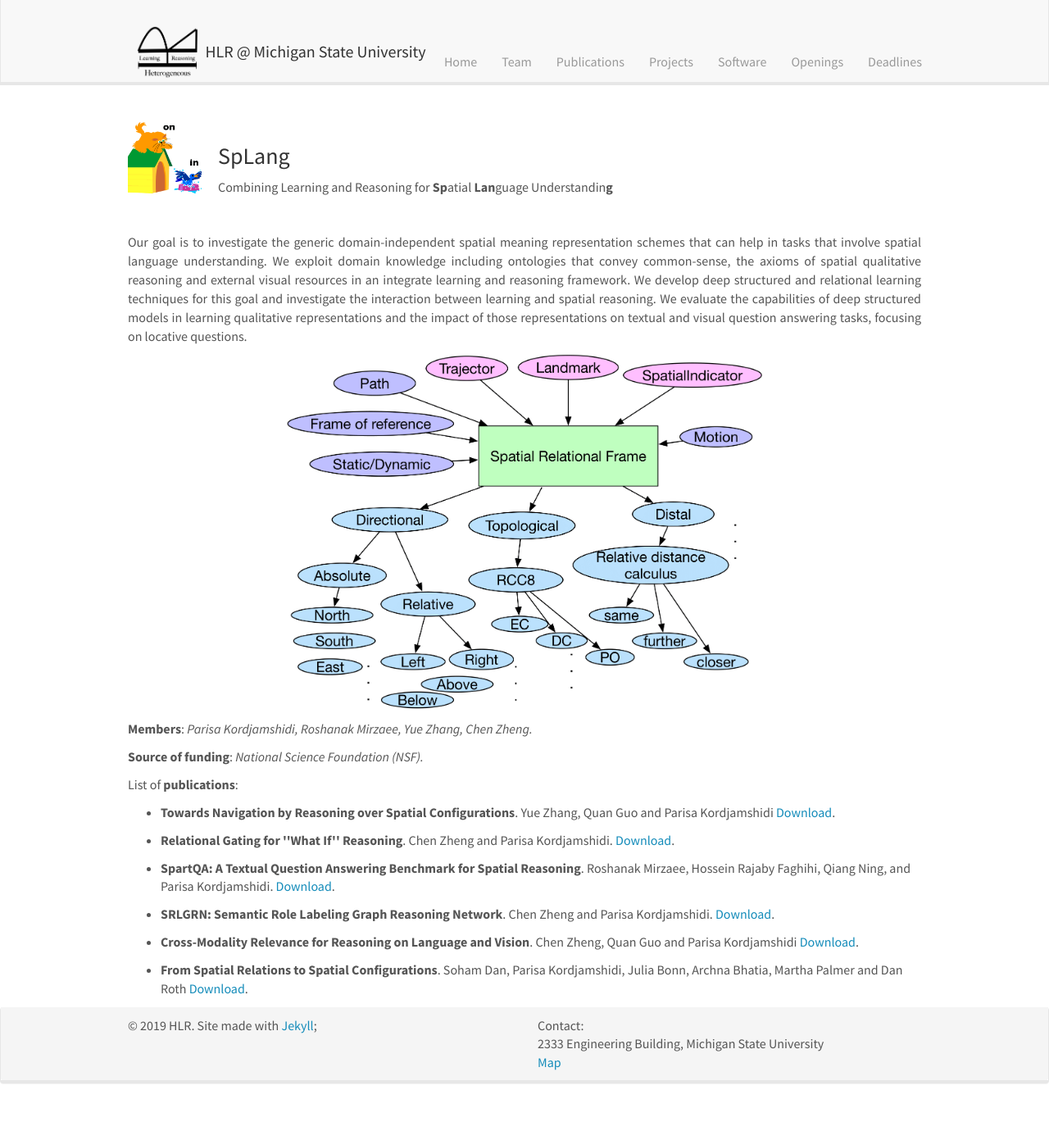
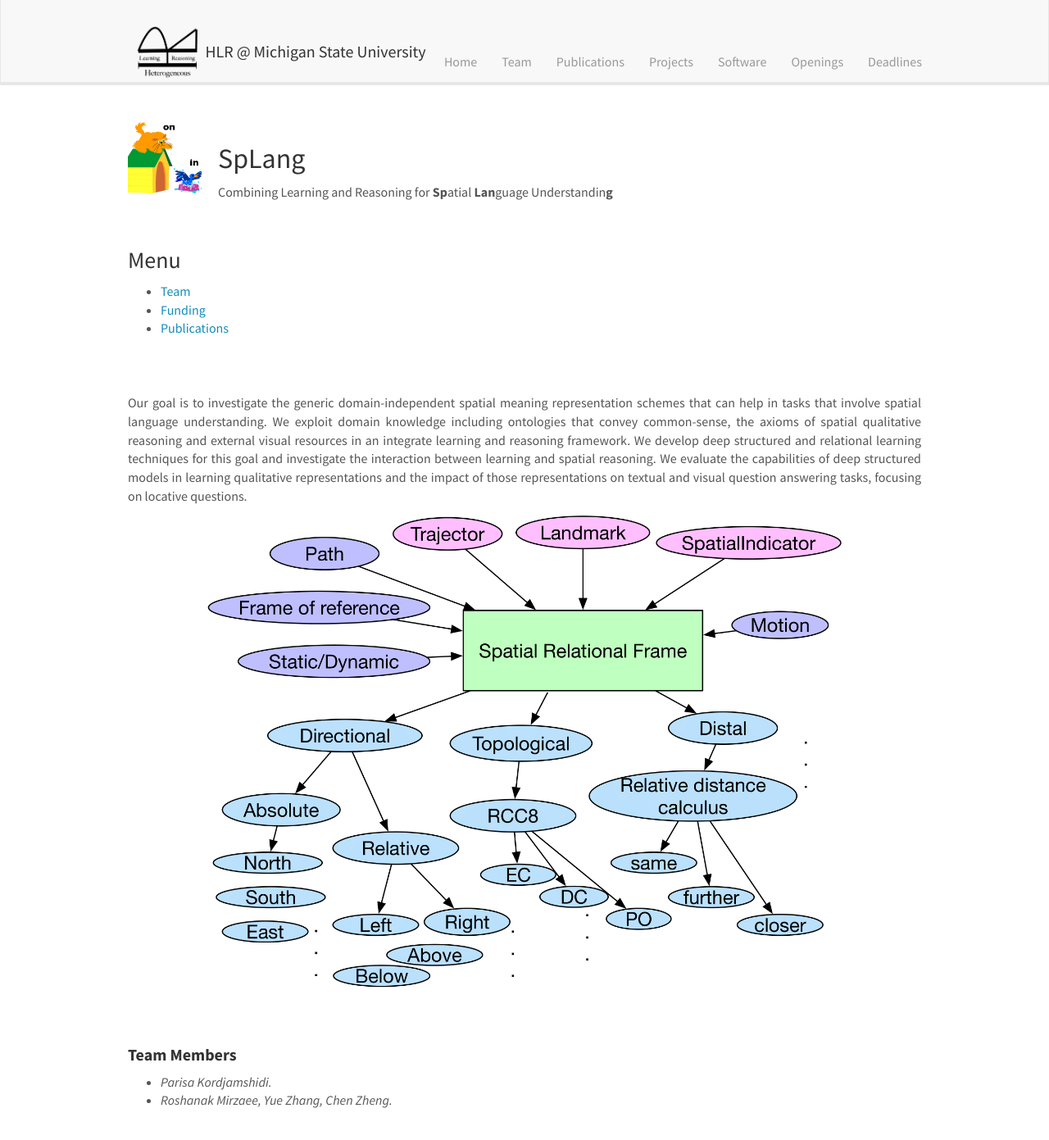
Before and after one commit to HLR/HLR.github.io, a Jekyll site: the page built from _pages/splang.md, in a window 1280 px wide and 1400 px high. Shown: the top 1391 px of the window at 82% size. Built offline with Jekyll 4.4.1, drawn with Linux system fonts in a browser that asks for light colours; nearby versions of some CDN libraries; some of the changed text lies outside the part shown.

Commit message:
change the project page structure and edit members

```diff
--- a/_data/projects.yml
+++ b/_data/projects.yml
@@ -7,7 +7,7 @@
   description: A Declarative Learning Based Programming Framework For Integration of <strong>Dom</strong>ain <strong>Know</strong>ledge in <strong>S</strong>tatistical Learning.
   info: We seek for abstractions that facilitate writing programs that can learn from data. We are interested in languages that can help in integration of learning and reasoning formalisms and the formulation of declarative and procedural domain knowledge for learners.
   members: Parisa Kordjamshidi, James Allen, Choh Man Teng, Quan Guo, Andrzej Uszok, Brent Kristen Venable
-  graduate_students: Hossein Faghihi, Drew Hayward.
+  graduate_students: Hossein Faghihi, Darius Nafar, Drew Hayward.
   funding_resource: Office of Naval Research (ONR).
   image: domiknows.png
   webpage: https://domiknows.github.io
--- a/_pages/splang.md
+++ b/_pages/splang.md
@@ -18,20 +18,46 @@
 <img src="{{ site.url }}{{ site.baseurl }}/images/picpic/projects/{{ project.logo }}" style="width: 90px; float: left; border: 10px; margin-right: 20px"/>
 <br>
 
-### {{ project.title }}
+## {{ project.title }}
 <p> {{ project.description }} </p>
 </div>
 <br>
+
+### Menu
+
+<ul>
+<li> <a href="#members">Team</a> </li>
+<li> <a href="#fund">Funding</a> </li>
+<li> <a href="#pubs">Publications</a> </li>
+</ul>
+<br><br>
+
+
 <p> {{ project.info }} </p>
-<p><img src="{{ site.url }}{{ site.baseurl }}/images/picpic/projects/{{ project.image }}" class="img-responsive" width="60%" style="margin:auto"></p>
-<p><b>Members</b>: <em> {{ project.members }}, {{project.graduate_students}} </em></p>
-[//]: # (<p>Github: <strong><a href="{{ project.webpage }}">{{ project.title }}</a></strong></p>)
-<p><b>Source of funding</b>: <i>{{ project.funding_resource }}</i> </p>
+<p><img src="{{ site.url }}{{ site.baseurl }}/images/picpic/projects/{{ project.image }}" class="img-responsive" width="80%" style="margin:auto"></p>
+<br>
+<br>
+<h4 id="members"><b>Team Members</b></h4>
+<ul>
+<li><em> {{ project.members }}. </em> </li>
+<li><em>{{project.graduate_students}} </em> </li>
+</ul>
+
+<!-- (<p>Github: <strong><a href="{{ project.webpage }}">{{ project.title }}</a></strong></p>)  -->
+<br>
+<h4 id="fund"><b>Source of funding</b></h4>
+<ul>
+<li><i>{{ project.funding_resource }}</i> </li>
+</ul>
+
+<br>
 {% if project.publications %}
-<p>List of <b>publications</b>: </p>
+<h4 id="pubs">List of <b>publications</b>: </h4>
+<br>
 {% for pub in project.publications %}
 <ul>
-<li><strong>{{ pub.title }}</strong>. {{ pub.authors }} {% if pub.webpage %} <a href="{{ pub.webpage }}">More detail</a>. {% endif %} {% if pub.webpage %} <a href="{{ pub.webpage }}">GitHub</a>. {% endif %} {% if pub.link %} <a href="{{ pub.link }}">Download</a>. {% endif %} </li>
+<li><strong>{{ pub.title }}</strong>. {{ pub.authors }} {% if pub.webpage %} <a href="{{ pub.webpage }}">More detail</a>. {% endif %} {% if pub.github %} <a href="{{ pub.github }}">GitHub</a>. {% endif %} {% if pub.link %} <a href="{{ pub.link }}">Download</a>. {% endif %} </li>
 </ul>
 {% endfor %}
 {% endif %}
+<br>
```
Also changed, not shown: _data/master_students.yml (+4 -4 lines), _pages/bibtex.md (added, +7 -0 lines), _pages/domiknows.md (+40 -5 lines), _pages/pictures-copy.md (added, +78 -0 lines), _pages/publications.md (+14 -0 lines), _pages/team.md (+2 -1 lines), Gemfile.lock.
